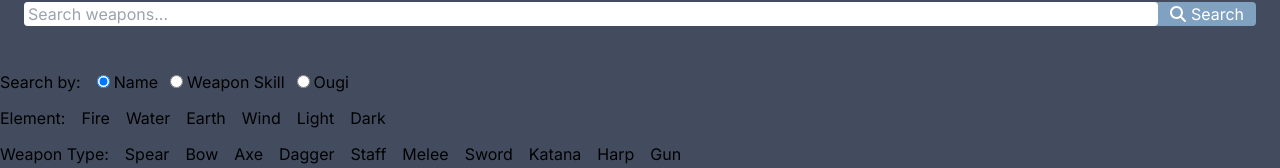
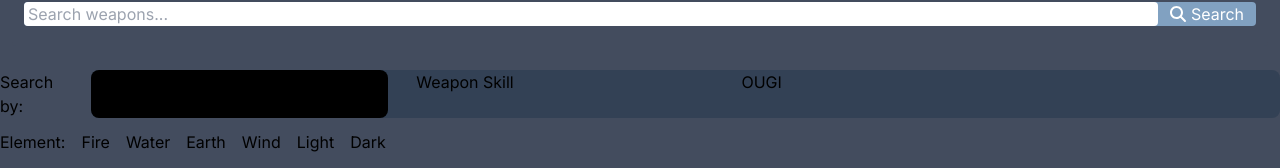
Before and after one commit to miiwo/granblue_front, a Next.js app: page /weapons in a window 1280 px wide. Shown: the part 214-382 px from the top of the page. Built offline with nearby package versions, Linux system fonts and the light colour scheme; no server answers.

Commit message:
Add animated toggle

```diff
--- a/src/app/weapons/page.tsx
+++ b/src/app/weapons/page.tsx
@@ -5,6 +5,7 @@ import { Search } from '../components/base/base-components'
 import { useWeaponData } from '../components/custom-hooks'
 import { useEffect, useState } from 'react'
 import Link from 'next/link'
+
 
 export default function WeaponPage() {
     const [weaponList, refetchData] = useWeaponData()
@@ -34,21 +35,22 @@ export default function WeaponPage() {
 
                 <div className="flex flex-row gap-4">
                     <label>Search by:</label>
-                    <fieldset className="flex gap-3">
-                        <div>
-                            <input type="radio" name="weapon_search_filters" value="name" defaultChecked />
-                            <label className="ml-1">Name</label>
-                        </div>
+                    <fieldset className="flex relative gap-3 rounded-lg bg-slate-700 w-full">
+                        <input id="wep_name" type="radio" name="weapon_search_filters" value="name" defaultChecked className='hidden peer/name' />
+                        <label htmlFor="wep_name" className="w-1/4 z-10 cursor-pointer px-3 rounded-lg">Name</label>
 
-                        <div>
-                            <input type="radio" name="weapon_search_filters" value="skill" />
-                            <label className="ml-1">Weapon Skill</label>
-                        </div>
 
-                        <div>
-                            <input type="radio" name="weapon_search_filters" value="ca" />
-                            <label className="ml-1">Ougi</label>
-                        </div>
+                        <input id="wep_skill" type="radio" name="weapon_search_filters" value="skill" className='hidden peer/skill' />
+                        <label htmlFor='wep_skill' className="w-1/4 z-10 cursor-pointer ml-1 px-3 rounded-lg">Weapon Skill</label>
+
+
+
+                        <input id="wep_ougi" type="radio" name="weapon_search_filters" value="ca" className='appearance-none peer/ca' />
+                        <label htmlFor='wep_ougi' className="w-1/4 z-10 cursor-pointer ml-1 px-3 rounded-lg select-none truncate uppercase">Ougi</label>
+
+
+                        <div className='flex w-1/4 px-3 rounded-lg bg-black z-[9] h-full p-0 select-none truncate absolute transform transition-transform peer-checked/ca:translate-x-[200%] peer-checked/skill:translate-x-[100%]'></div>
+
                     </fieldset>
                 </div>
 
```
